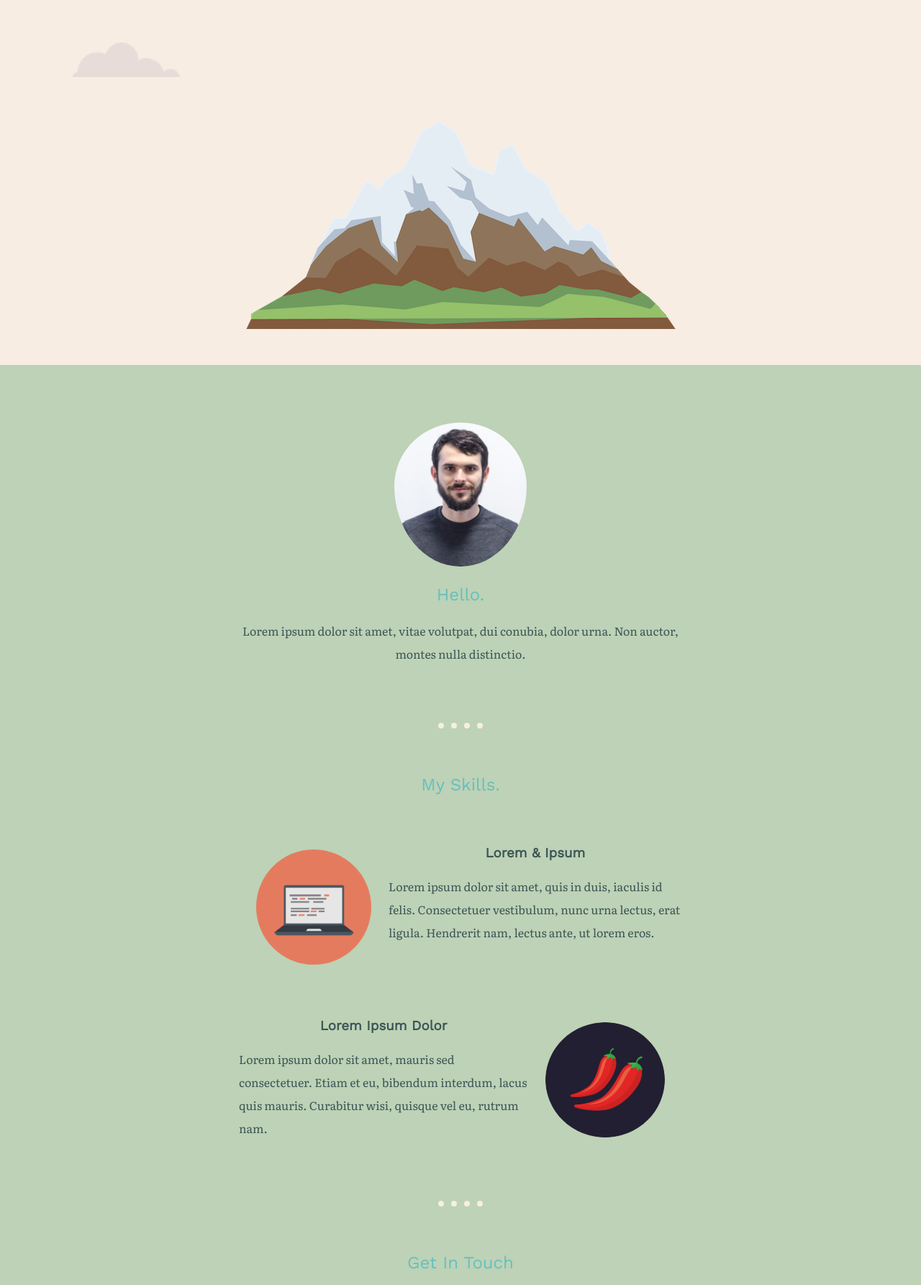
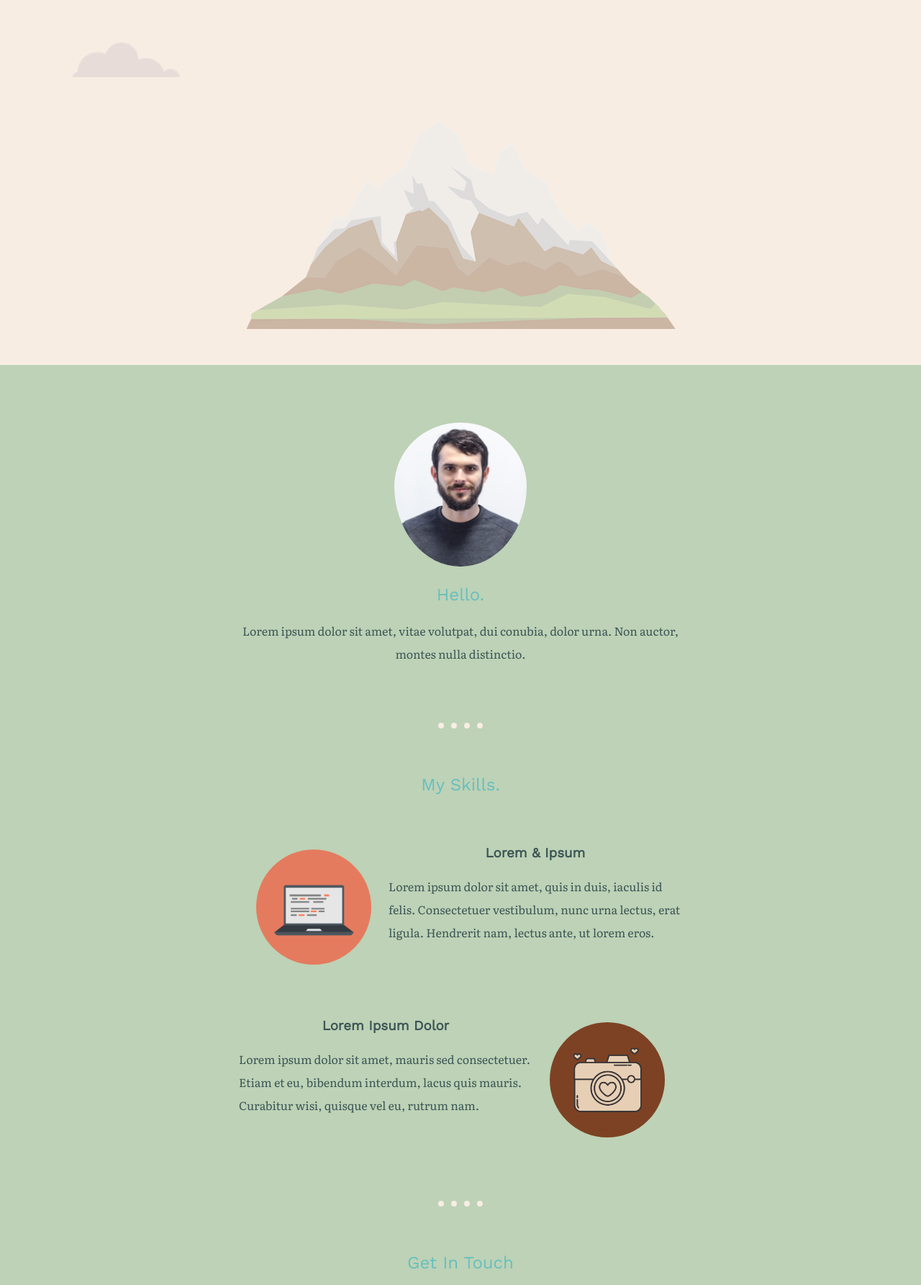
Before and after one commit to nicolae-bartulov/css-my-site, a plain HTML site: page index.html in a window 1280 px wide. Shown: the part 343-2128 px from the top of the page at 72% size. Drawn offline with nearby package versions, Linux system fonts and the light colour scheme; a web font is replaced by a local one.

Commit message:
more styiling

```diff
--- a/css/styles.css
+++ b/css/styles.css
@@ -59,7 +59,12 @@ p {
     text-align: center;
     bottom: 50px;
     size: 100%;
-    opacity: 80%;
+    opacity: 30%;
+    transition-duration: 2s;
+}
+
+.mountain:hover {
+    opacity: 100%;
 }
 
 .bottom_cloud {
@@ -99,19 +104,26 @@ p {
     font-size: 2.5rem;
 }
 
+
 .my_name {
     margin: 50px auto 0 auto;
     font-family: 'Style Script', cursive;
     font-size: 5rem;
+    transition-duration: 2s;
+}
+
+.my_name:hover {
+    font-size: 6rem;
 }
 
 .round-image {
     height: 200px;
-    border-radius: 100%;
+    border-radius: 50%;
     padding-top:24px;
+    transition-duration: 0.5s;
 }
 .round-image:hover {
-    border-radius: 80%;
+    border-radius: 40%;
 }
 .skill-paragraph {
     text-align: left;
--- a/index.html
+++ b/index.html
@@ -32,7 +32,7 @@
             <p class = "skill-paragraph">Lorem ipsum dolor sit amet, quis in duis, iaculis id felis. Consectetuer vestibulum, nunc urna lectus, erat ligula. Hendrerit nam, lectus ante, ut lorem eros.</p>
           </div>
           <div class="skill-row">
-            <img class="round-image skill-image-right" src="images/chillies.png" alt="chilli-img">
+            <img class="round-image skill-image-right" src="images/camera.jpg" alt="camera-img">
             <h3>Lorem Ipsum Dolor</h3>
             <p class = "skill-paragraph">Lorem ipsum dolor sit amet, mauris sed consectetuer. Etiam et eu, bibendum interdum, lacus quis mauris. Curabitur wisi, quisque vel eu, rutrum nam.</p>
           </div>
```
Also changed, not shown: images/camera.jpg (added).
